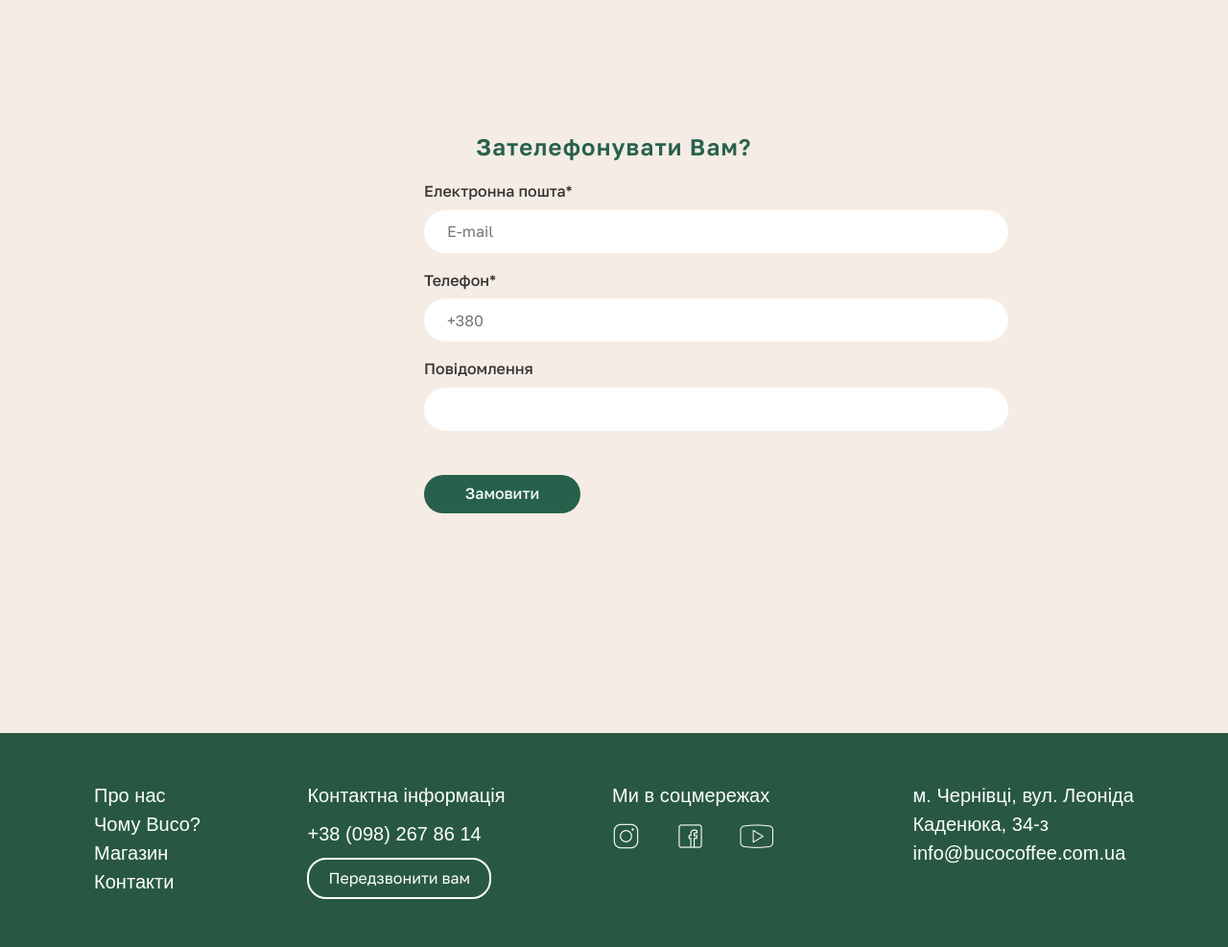
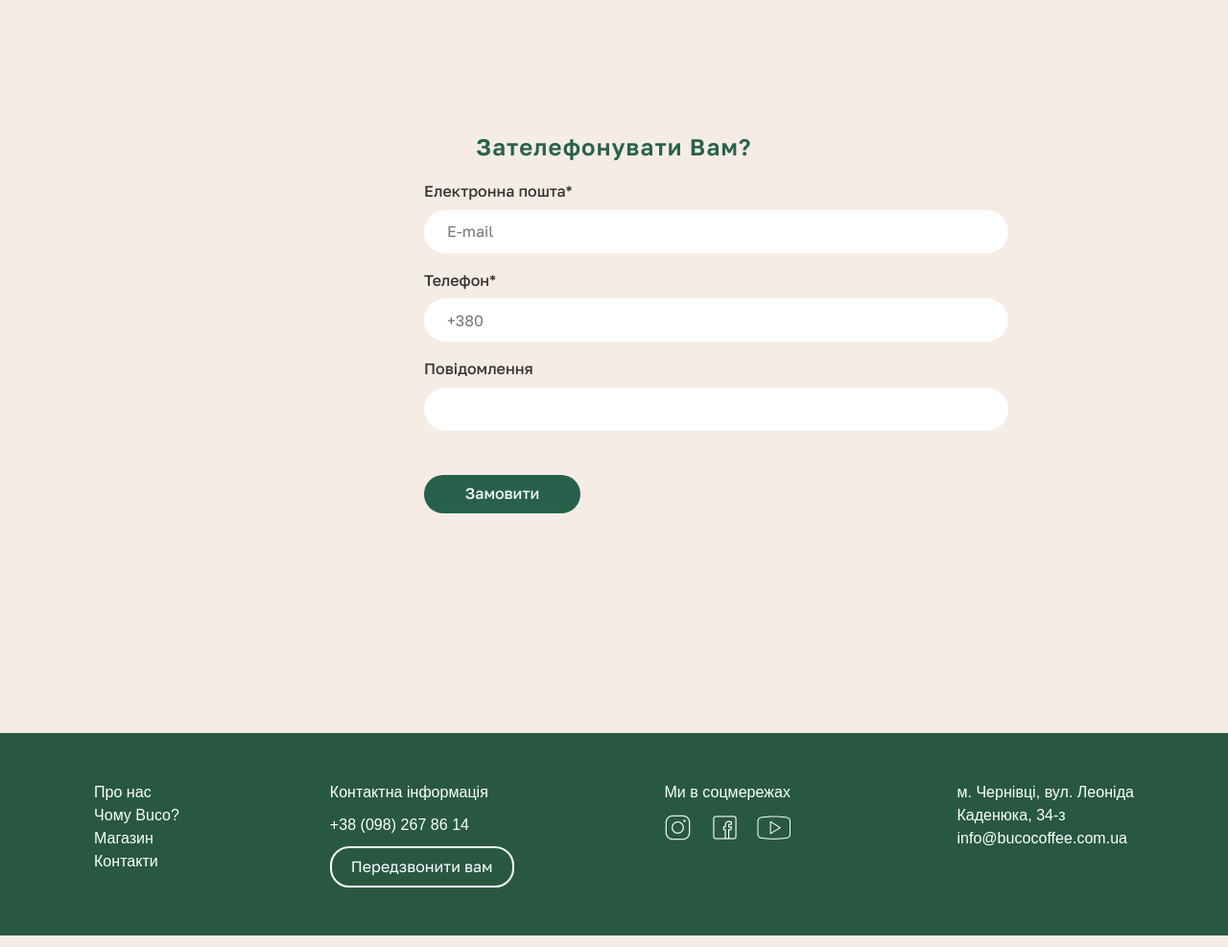
Before and after one commit to b-prysiazhniuk/prodpage_coffeeshop.github.io, a plain HTML site: page index.html in a window 1280 px wide. Shown: the part 3435-4422 px from the top of the page at 96% size. Drawn offline with Linux system fonts and the light colour scheme; a web font is replaced by a local one.

Commit message:
оновила

```diff
--- a/css/header.css
+++ b/css/header.css
@@ -505,7 +505,7 @@ text-align: center;
   margin: 10px;
 }
 .footer-section p {
-  font-size: 20px;
+  font-size: 16px;
   font-weight: 500;
   line-height: 150%;
   color: white;
@@ -517,7 +517,7 @@ text-align: center;
 }
 
 .footer-section a {
-  font-size: 20px;
+  font-size: 16px;
   font-weight: 500;
   line-height: 150%;
   color: white;
@@ -529,7 +529,7 @@ text-align: center;
 }
 
 .footer-title {
-  font-size: 20px;
+  font-size: 16px;
   font-weight: 500;
   line-height: 150%;
   color: white;
@@ -553,6 +553,6 @@ text-align: center;
 }
 
 .social-icons img {
-  margin-right: 33px;
+  margin-right: 15px;
   vertical-align: middle;
 }
```
